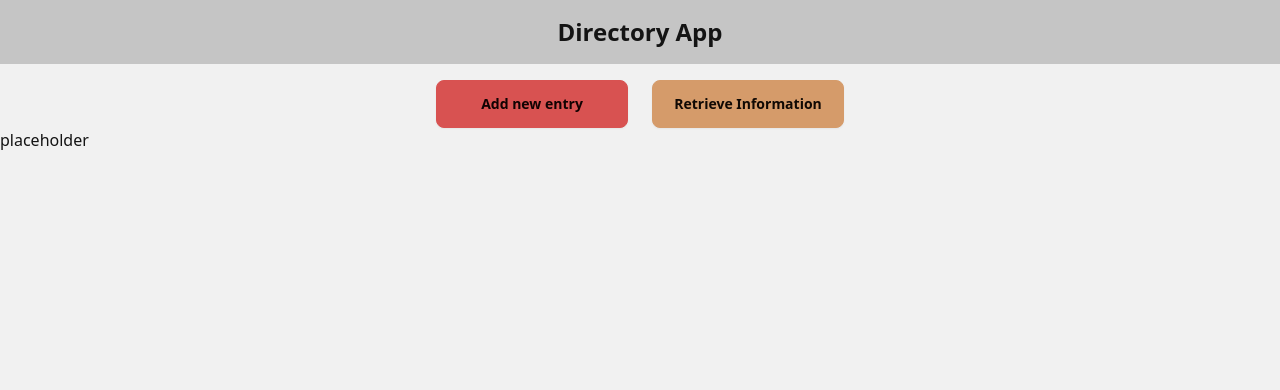
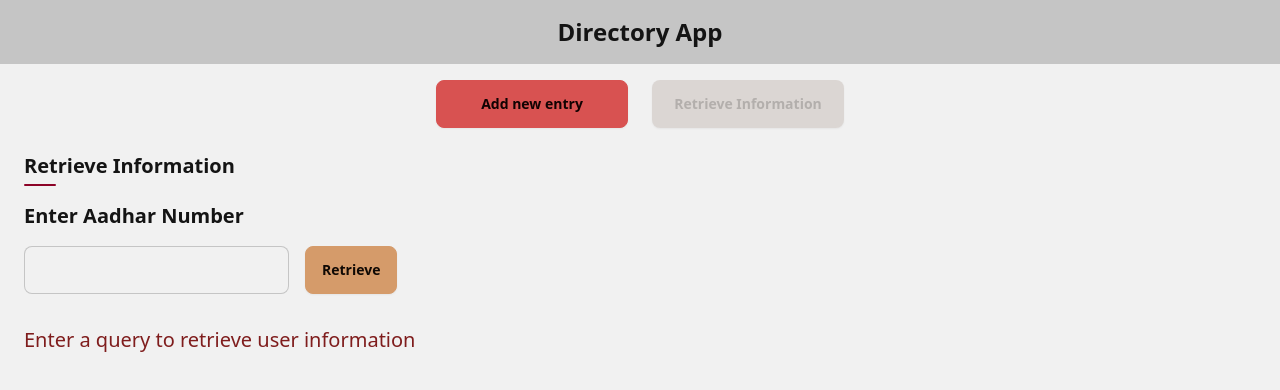
Before and after one commit to nirzon47/user-info-react, a React (Vite) app: page /retrieve in a window 1280 px wide. Shown: the top 390 px of the page. Built offline with nearby package versions, Linux system fonts and the light colour scheme.

Commit message:
added retrieval

```diff
--- a/src/App.jsx
+++ b/src/App.jsx
@@ -1,5 +1,6 @@
 import AddEntry from './Components/AddEntry'
 import Layout from './Components/Layout'
+import RetrieveEntry from './Components/RetrieveEntry'
 import { DataProvider } from './Context'
 import { RouterProvider, createBrowserRouter } from 'react-router-dom'
 
@@ -14,7 +15,7 @@ const router = createBrowserRouter([
 			},
 			{
 				path: '/retrieve',
-				element: <h1>placeholder</h1>,
+				element: <RetrieveEntry />,
 			},
 		],
 	},
--- a/src/Components/AddEntry.jsx
+++ b/src/Components/AddEntry.jsx
@@ -23,6 +23,7 @@ const AddEntry = () => {
 		}
 
 		setAdhaar(event.target.value)
+		setInputError(false)
 	}
 
 	const handlePhoneChange = (event) => {
@@ -35,13 +36,15 @@ const AddEntry = () => {
 		}
 
 		setPhone(event.target.value)
+		setInputError(false)
 	}
 
 	const toggleInput = () => {
 		setShowInput(!showInput)
 	}
 
-	const getAge = (dob) => {
+	const getAge = () => {
+		console.log(dob)
 		const today = new Date()
 		const birthDate = new Date(dob)
 		let age = today.getFullYear() - birthDate.getFullYear()
--- a/src/Components/Header.jsx
+++ b/src/Components/Header.jsx
@@ -1,4 +1,8 @@
+import { Link, useLocation } from 'react-router-dom'
+
 const Header = () => {
+	const location = useLocation()
+
 	return (
 		<div>
 			<header className='bg-base-300 p-4'>
@@ -7,14 +11,24 @@ const Header = () => {
 			<nav className='flex justify-center items-center mt-4'>
 				<ul className='flex gap-x-6 gap-y-2 flex-wrap justify-center items-center'>
 					<li>
-						<button className='btn btn-secondary w-48'>
-							Add new entry
-						</button>
+						<Link to='/'>
+							<button
+								className='btn btn-secondary w-48'
+								disabled={location.pathname === '/'}
+							>
+								Add new entry
+							</button>
+						</Link>
 					</li>
 					<li>
-						<button className='btn btn-accent w-48'>
-							Retrieve Information
-						</button>
+						<Link to='/retrieve'>
+							<button
+								className='btn btn-accent w-48'
+								disabled={location.pathname === '/retrieve'}
+							>
+								Retrieve Information
+							</button>
+						</Link>
 					</li>
 				</ul>
 			</nav>
--- /dev/null
+++ b/src/Components/RetrieveEntry.jsx
@@ -0,0 +1,83 @@
+import { useContext, useState } from 'react'
+import PageHeading from './PageHeading'
+import { DataContext } from '../Context'
+
+const RetrieveEntry = () => {
+	const data = useContext(DataContext).data
+	const [searchQuery, setSearchQuery] = useState('')
+	const [searchResult, setSearchResult] = useState([])
+	const [searched, setSearched] = useState(false)
+
+	const handleRetrieveClick = (e) => {
+		e.preventDefault()
+		setSearched(true)
+
+		if (searchQuery.length !== 12) {
+			alert('Aadhar Number must be 12 digits long')
+			return
+		}
+
+		const result = data.filter((item) => item.adhaar === searchQuery)
+		setSearchResult(result)
+	}
+
+	return (
+		<section className='p-6'>
+			<PageHeading title='Retrieve Information' />
+			<h3 className='text-xl font-semibold mb-4'>Enter Aadhar Number</h3>
+			<form className='flex gap-4 mb-8'>
+				<input
+					type='number'
+					inputMode='numeric'
+					className='input input-bordered'
+					value={searchQuery}
+					onChange={(e) => setSearchQuery(e.target.value)}
+				/>
+				<button
+					className='btn btn-accent'
+					type='submit'
+					onClick={handleRetrieveClick}
+				>
+					Retrieve
+				</button>
+			</form>
+			{searchResult.length > 0 ? (
+				<div>
+					<h3 className='text-xl font-medium mb-4'>Search Result</h3>
+					<table className='table'>
+						<thead>
+							<tr>
+								<th className='lg:w-98'>Name</th>
+								<th className='lg:w-48'>Date of Birth</th>
+								<th className='lg:w-64'>Aadhar Number</th>
+								<th className='lg:w-64'>Phone Number</th>
+								<th>Age</th>
+							</tr>
+						</thead>
+						<tbody>
+							{searchResult.map((item) => (
+								<tr key={item.id}>
+									<td>{item.name}</td>
+									<td>{item.dob}</td>
+									<td>{item.adhaar}</td>
+									<td>{item.phone}</td>
+									<td>{item.age}</td>
+								</tr>
+							))}
+						</tbody>
+					</table>
+				</div>
+			) : searched ? (
+				<h3 className='text-xl font-medium mb-4 text-red-600'>
+					No data found
+				</h3>
+			) : (
+				<h3 className='text-xl font-medium mb-4 text-red-900'>
+					Enter a query to retrieve user information
+				</h3>
+			)}
+		</section>
+	)
+}
+
+export default RetrieveEntry
--- a/src/Context.jsx
+++ b/src/Context.jsx
@@ -1,5 +1,4 @@
-import { useState } from 'react'
-import { createContext } from 'react'
+import { useState, createContext } from 'react'
 
 const DataContext = createContext()
 
```
